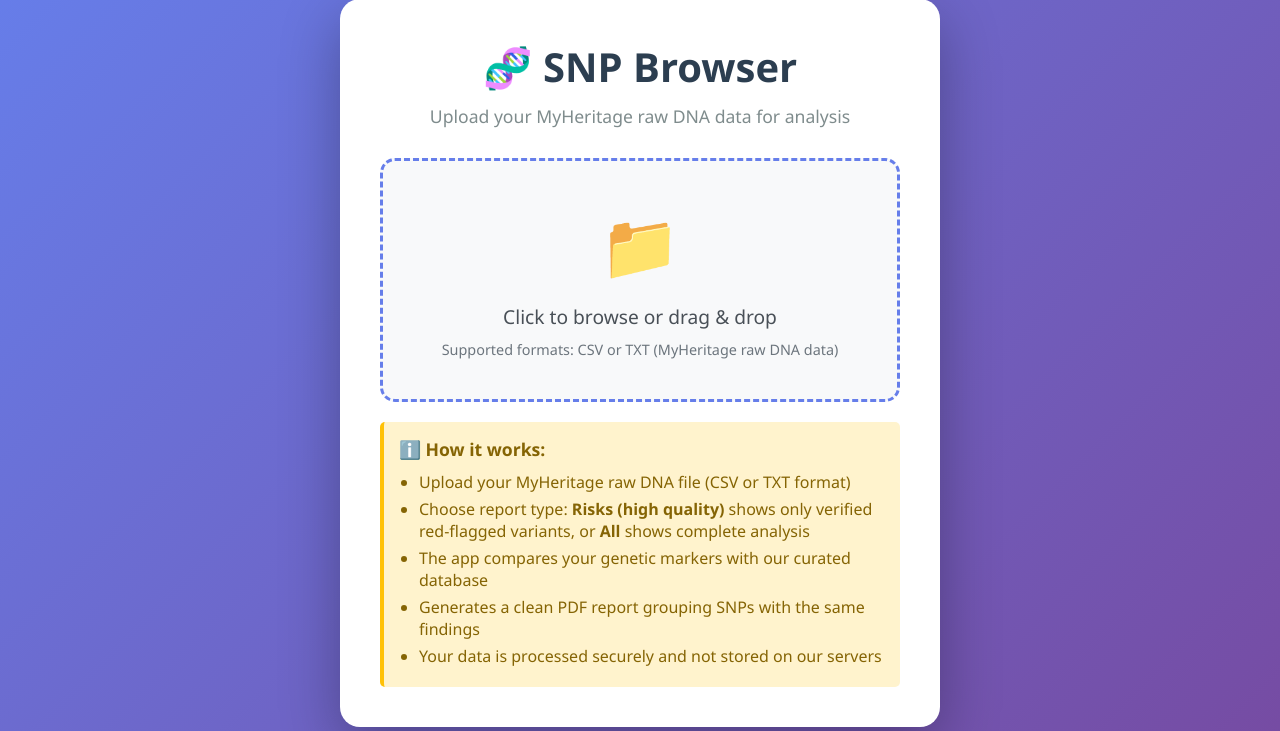
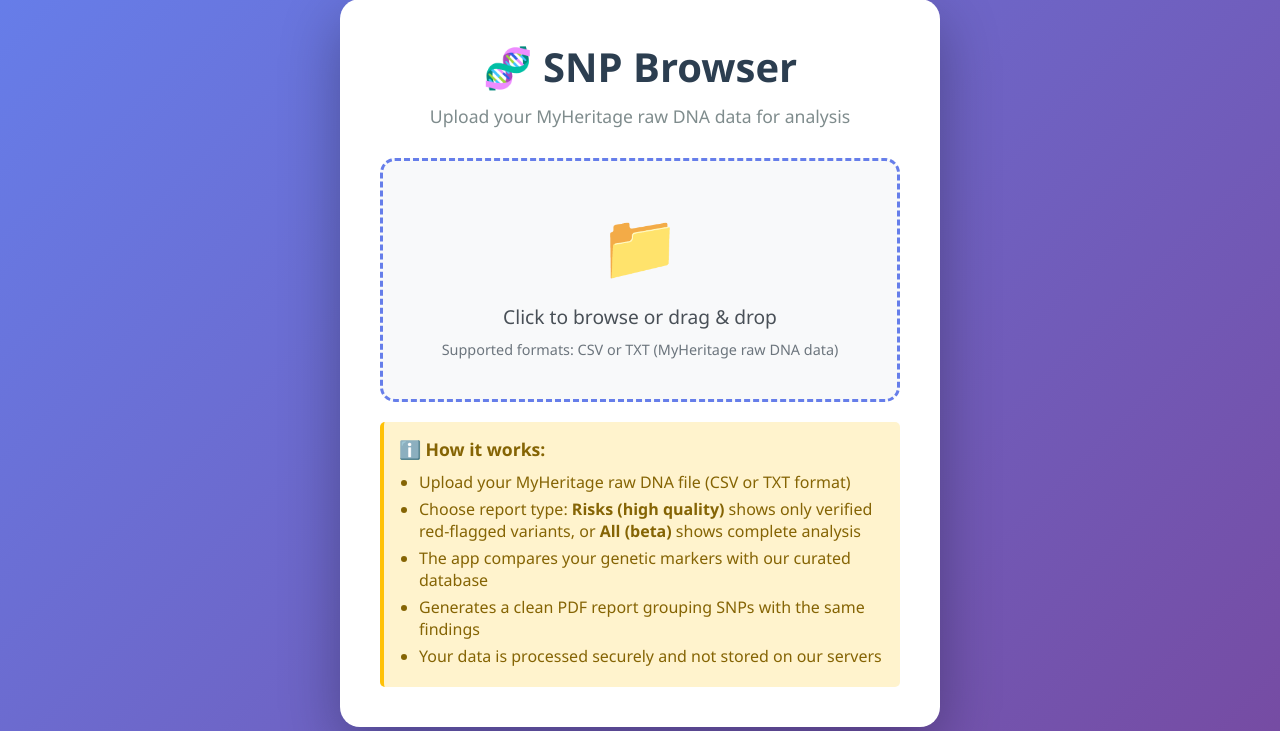
Before and after one commit to u836878/snp_broswer, a Flask app: page / in a window 1280 px wide. Shown: the part 37-768 px from the top of the page. Run offline with Flask 3, Linux system fonts and the light colour scheme.

Commit message:
Update info box to reflect All (beta) naming

```diff
--- a/templates/index.html
+++ b/templates/index.html
@@ -332,7 +332,7 @@
             <h3>ℹ️ How it works:</h3>
             <ul>
                 <li>Upload your MyHeritage raw DNA file (CSV or TXT format)</li>
-                <li>Choose report type: <strong>Risks (high quality)</strong> shows only verified red-flagged variants, or <strong>All</strong> shows complete analysis</li>
+                <li>Choose report type: <strong>Risks (high quality)</strong> shows only verified red-flagged variants, or <strong>All (beta)</strong> shows complete analysis</li>
                 <li>The app compares your genetic markers with our curated database</li>
                 <li>Generates a clean PDF report grouping SNPs with the same findings</li>
                 <li>Your data is processed securely and not stored on our servers</li>
```
